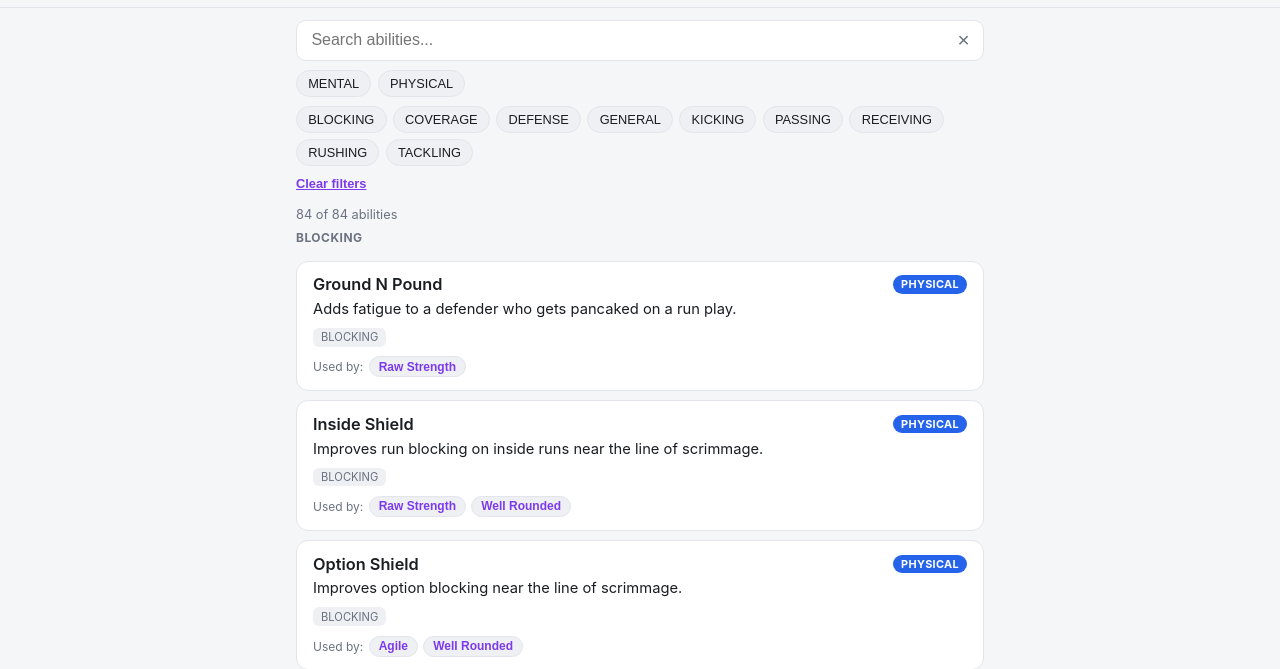
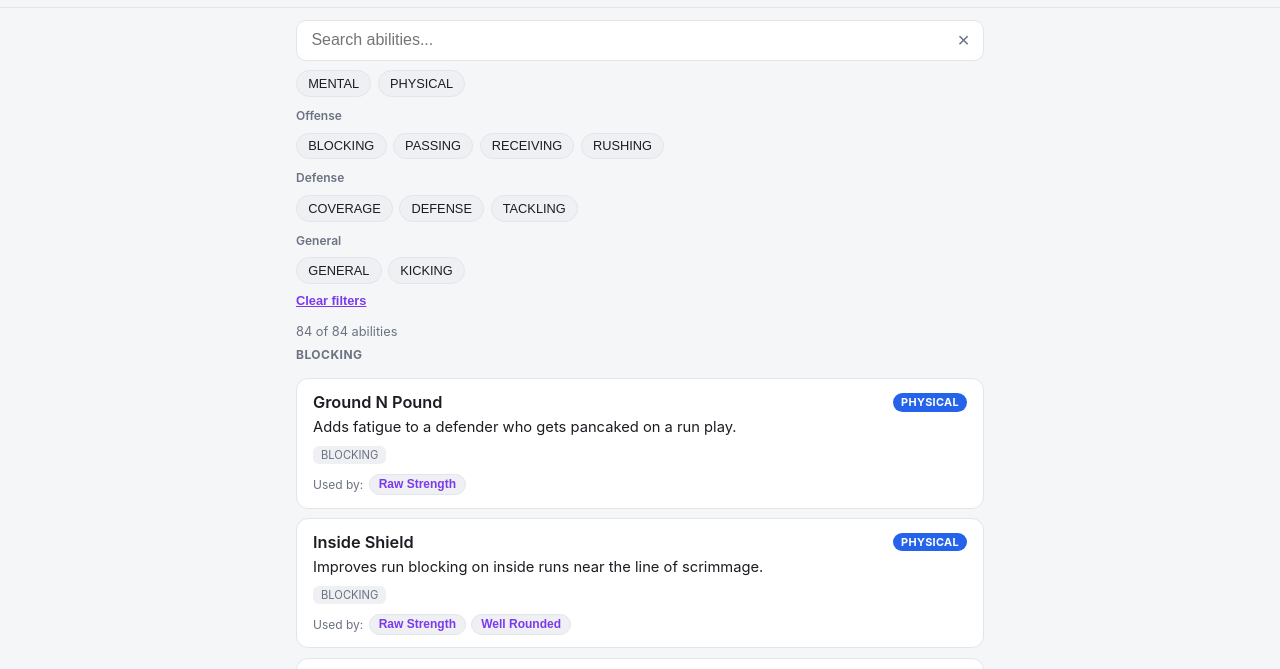
Before and after one commit to bubbamcgraw/cfb-assistant, a website with bundled scripts: page index.html in a window 1280 px wide. Shown: the part 97-766 px from the top of the page. Built offline with nearby package versions, Linux system fonts and the light colour scheme.

Commit message:
Cleanup UI

```diff
--- a/index.html
+++ b/index.html
@@ -33,7 +33,12 @@
         <button class="search-clear" id="ability-search-clear" aria-label="Clear search">&times;</button>
       </div>
       <div class="filter-row" id="type-filters"></div>
-      <div class="filter-row" id="tag-filters"></div>
+      <div class="filter-label">Offense</div>
+      <div class="filter-row" id="tag-filters-offense"></div>
+      <div class="filter-label">Defense</div>
+      <div class="filter-row" id="tag-filters-defense"></div>
+      <div class="filter-label">General</div>
+      <div class="filter-row" id="tag-filters-general"></div>
       <button class="clear-filters-btn" id="ability-clear-filters">Clear filters</button>
     </div>
     <div id="ability-results-count" class="results-count"></div>
@@ -46,7 +51,12 @@
         <input id="archetype-search" type="search" placeholder="Search archetypes..." autocomplete="off">
         <button class="search-clear" id="archetype-search-clear" aria-label="Clear search">&times;</button>
       </div>
-      <div class="filter-row" id="position-filters"></div>
+      <div class="filter-label">Offense</div>
+      <div class="filter-row" id="position-filters-offense"></div>
+      <div class="filter-label">Defense</div>
+      <div class="filter-row" id="position-filters-defense"></div>
+      <div class="filter-label">Special Teams</div>
+      <div class="filter-row" id="position-filters-special"></div>
       <button class="clear-filters-btn" id="archetype-clear-filters">Clear filters</button>
     </div>
     <div id="archetype-results-count" class="results-count"></div>
@@ -60,9 +70,10 @@
         <button class="search-clear" id="scheme-search-clear" aria-label="Clear search">&times;</button>
       </div>
       <div class="filter-label">What do you want to run?</div>
-      <div class="filter-row" id="intent-filters"></div>
-      <div class="filter-row" id="side-filters"></div>
-      <div class="filter-row" id="scheme-position-filters"></div>
+      <div class="filter-label">Offense</div>
+      <div class="filter-row" id="intent-filters-offense"></div>
+      <div class="filter-label">Defense</div>
+      <div class="filter-row" id="intent-filters-defense"></div>
       <button class="clear-filters-btn" id="scheme-clear-filters">Clear filters</button>
     </div>
     <div id="scheme-results-count" class="results-count"></div>
--- a/src/app.ts
+++ b/src/app.ts
@@ -39,24 +39,48 @@ interface Scheme {
 
 interface SchemeIntent {
   label: string;
+  side: Side;
   tags: string[];
 }
 
 const SCHEME_INTENTS: SchemeIntent[] = [
-  { label: "Air it out", tags: ["pass-heavy"] },
-  { label: "Balanced, do-everything", tags: ["balanced", "flexible"] },
-  { label: "Get after the passer", tags: ["pass-rush"] },
-  { label: "Go fast (tempo)", tags: ["tempo"] },
-  { label: "Lock down the pass", tags: ["coverage-heavy"] },
-  { label: "Match up vs. spread", tags: ["nickel-heavy"] },
-  { label: "Pound the ball", tags: ["run-heavy", "power"] },
-  { label: "Run the option", tags: ["option"] },
-  { label: "Spread it out", tags: ["spread-formation"] },
-  { label: "Stop the run", tags: ["run-stopping"] },
+  { label: "Air it out", side: "OFFENSE", tags: ["pass-heavy"] },
+  { label: "Balanced, do-everything", side: "OFFENSE", tags: ["balanced", "flexible"] },
+  { label: "Go fast (tempo)", side: "OFFENSE", tags: ["tempo"] },
+  { label: "Pound the ball", side: "OFFENSE", tags: ["run-heavy", "power"] },
+  { label: "Run the option", side: "OFFENSE", tags: ["option"] },
+  { label: "Spread it out", side: "OFFENSE", tags: ["spread-formation"] },
+  { label: "Get after the passer", side: "DEFENSE", tags: ["pass-rush"] },
+  { label: "Lock down the pass", side: "DEFENSE", tags: ["coverage-heavy"] },
+  { label: "Match up vs. spread", side: "DEFENSE", tags: ["nickel-heavy"] },
+  { label: "Stop the run", side: "DEFENSE", tags: ["run-stopping"] },
 ];
 
 const THEME_ICONS: Record<ThemeMode, string> = { auto: "◐", light: "☀", dark: "☾" };
 const THEME_ORDER: ThemeMode[] = ["auto", "light", "dark"];
+
+// Position/tag groupings used to split filter chips into OFFENSE / DEFENSE / (SPECIAL TEAMS | GENERAL) sections.
+const OFFENSE_POSITIONS = new Set(["QB", "RB", "FB", "WR", "TE", "OT", "OG", "C"]);
+const DEFENSE_POSITIONS = new Set(["LEDGE", "DT", "REDGE", "SAM", "MIKE", "WILL", "CB", "FS", "SS"]);
+
+type PositionGroup = "OFFENSE" | "DEFENSE" | "SPECIAL TEAMS";
+
+function positionGroup(position: string): PositionGroup {
+  if (OFFENSE_POSITIONS.has(position)) return "OFFENSE";
+  if (DEFENSE_POSITIONS.has(position)) return "DEFENSE";
+  return "SPECIAL TEAMS";
+}
+
+const OFFENSE_TAGS = new Set(["PASSING", "RUSHING", "RECEIVING", "BLOCKING"]);
+const DEFENSE_TAGS = new Set(["DEFENSE", "COVERAGE", "TACKLING"]);
+
+type TagGroup = "OFFENSE" | "DEFENSE" | "GENERAL";
+
+function tagGroup(tag: string): TagGroup {
+  if (OFFENSE_TAGS.has(tag)) return "OFFENSE";
+  if (DEFENSE_TAGS.has(tag)) return "DEFENSE";
+  return "GENERAL";
+}
 
 const STORAGE_KEY = "cfb-companion-state-v1";
 
@@ -65,7 +89,7 @@ interface PersistedState {
   theme: ThemeMode;
   abilities: { type: AbilityType | null; tag: string | null; search: string };
   archetypes: { position: string | null; search: string };
-  schemes: { side: Side | null; position: string | null; intentLabel: string | null; search: string };
+  schemes: { intentLabel: string | null; search: string };
 }
 
 function loadPersisted(): PersistedState | null {
@@ -99,8 +123,6 @@ let activeTag: string | null = null;
 let activePosition: string | null = null;
 let expandedAbilities = new Set<string>();
 
-let activeSide: Side | null = null;
-let activeSchemePosition: string | null = null;
 let activeIntent: SchemeIntent | null = null;
 let expandedSchemeArchetypes = new Set<string>();
 let expandedSlots = new Set<string>();
@@ -115,23 +137,26 @@ const abilitySearchInput = document.getElementById("ability-search") as HTMLInpu
 const abilitySearchClear = document.getElementById("ability-search-clear") as HTMLButtonElement;
 const abilityClearFilters = document.getElementById("ability-clear-filters") as HTMLButtonElement;
 const typeFiltersEl = document.getElementById("type-filters") as HTMLDivElement;
-const tagFiltersEl = document.getElementById("tag-filters") as HTMLDivElement;
+const tagFiltersOffenseEl = document.getElementById("tag-filters-offense") as HTMLDivElement;
+const tagFiltersDefenseEl = document.getElementById("tag-filters-defense") as HTMLDivElement;
+const tagFiltersGeneralEl = document.getElementById("tag-filters-general") as HTMLDivElement;
 const abilityListEl = document.getElementById("ability-list") as HTMLDivElement;
 const abilityCountEl = document.getElementById("ability-results-count") as HTMLDivElement;
 
 const archetypeSearchInput = document.getElementById("archetype-search") as HTMLInputElement;
 const archetypeSearchClear = document.getElementById("archetype-search-clear") as HTMLButtonElement;
 const archetypeClearFilters = document.getElementById("archetype-clear-filters") as HTMLButtonElement;
-const positionFiltersEl = document.getElementById("position-filters") as HTMLDivElement;
+const positionFiltersOffenseEl = document.getElementById("position-filters-offense") as HTMLDivElement;
+const positionFiltersDefenseEl = document.getElementById("position-filters-defense") as HTMLDivElement;
+const positionFiltersSpecialEl = document.getElementById("position-filters-special") as HTMLDivElement;
 const archetypeListEl = document.getElementById("archetype-list") as HTMLDivElement;
 const archetypeCountEl = document.getElementById("archetype-results-count") as HTMLDivElement;
 
 const schemeSearchInput = document.getElementById("scheme-search") as HTMLInputElement;
 const schemeSearchClear = document.getElementById("scheme-search-clear") as HTMLButtonElement;
 const schemeClearFilters = document.getElementById("scheme-clear-filters") as HTMLButtonElement;
-const intentFiltersEl = document.getElementById("intent-filters") as HTMLDivElement;
-const sideFiltersEl = document.getElementById("side-filters") as HTMLDivElement;
-const schemePositionFiltersEl = document.getElementById("scheme-position-filters") as HTMLDivElement;
+const intentFiltersOffenseEl = document.getElementById("intent-filters-offense") as HTMLDivElement;
+const intentFiltersDefenseEl = document.getElementById("intent-filters-defense") as HTMLDivElement;
 const schemeListEl = document.getElementById("scheme-list") as HTMLDivElement;
 const schemeCountEl = document.getElementById("scheme-results-count") as HTMLDivElement;
 
@@ -202,8 +227,6 @@ function renderAll(): void {
   renderArchetypes();
 
   renderIntentFilters();
-  renderSideFilters();
-  renderSchemePositionFilters();
   renderSchemes();
 }
 
@@ -263,8 +286,6 @@ function saveState(): void {
     abilities: { type: activeType, tag: activeTag, search: abilitySearchInput.value },
     archetypes: { position: activePosition, search: archetypeSearchInput.value },
     schemes: {
-      side: activeSide,
-      position: activeSchemePosition,
       intentLabel: activeIntent ? activeIntent.label : null,
       search: schemeSearchInput.value,
     },
@@ -289,8 +310,6 @@ function restoreState(): void {
   activePosition = state.archetypes?.position ?? null;
   archetypeSearchInput.value = state.archetypes?.search ?? "";
 
-  activeSide = state.schemes?.side ?? null;
-  activeSchemePosition = state.schemes?.position ?? null;
   activeIntent = SCHEME_INTENTS.find((i) => i.label === state.schemes?.intentLabel) ?? null;
   schemeSearchInput.value = state.schemes?.search ?? "";
 }
@@ -314,13 +333,8 @@ function renderTypeFilters(): void {
   });
 }
 
-function renderTagFilters(): void {
-  const pool = activeType ? abilities.filter((a) => a.type === activeType) : abilities;
-  const tags = [...new Set(pool.flatMap((a) => a.tags || []))].sort();
-
-  if (activeTag && !tags.includes(activeTag)) activeTag = null;
-
-  tagFiltersEl.innerHTML = "";
+function renderTagFilterGroup(container: HTMLDivElement, tags: string[]): void {
+  container.innerHTML = "";
   tags.forEach((tag) => {
     const chip = document.createElement("button");
     chip.className = "chip";
@@ -331,8 +345,23 @@ function renderTagFilters(): void {
       saveState();
     });
     if (activeTag === tag) chip.classList.add("active");
-    tagFiltersEl.appendChild(chip);
+    container.appendChild(chip);
   });
+}
+
+function renderTagFilters(): void {
+  const pool = activeType ? abilities.filter((a) => a.type === activeType) : abilities;
+  const allTags = [...new Set(pool.flatMap((a) => a.tags || []))];
+
+  if (activeTag && !allTags.includes(activeTag)) activeTag = null;
+
+  const offenseTags = allTags.filter((t) => tagGroup(t) === "OFFENSE").sort();
+  const defenseTags = allTags.filter((t) => tagGroup(t) === "DEFENSE").sort();
+  const generalTags = allTags.filter((t) => tagGroup(t) === "GENERAL").sort();
+
+  renderTagFilterGroup(tagFiltersOffenseEl, offenseTags);
+  renderTagFilterGroup(tagFiltersDefenseEl, defenseTags);
+  renderTagFilterGroup(tagFiltersGeneralEl, generalTags);
 }
 
 function groupKeyForAbility(a: Ability): string {
@@ -431,9 +460,8 @@ abilityClearFilters.addEventListener("click", () => {
 
 // --- Archetypes view ---
 
-function renderPositionFilters(): void {
-  const positions = [...new Set(archetypes.flatMap((a) => a.positions))].sort();
-  positionFiltersEl.innerHTML = "";
+function renderPositionFilterGroup(container: HTMLDivElement, positions: string[]): void {
+  container.innerHTML = "";
   positions.forEach((position) => {
     const chip = document.createElement("button");
     chip.className = "chip";
@@ -444,8 +472,20 @@ function renderPositionFilters(): void {
       saveState();
     });
     if (activePosition === position) chip.classList.add("active");
-    positionFiltersEl.appendChild(chip);
+    container.appendChild(chip);
   });
+}
+
+function renderPositionFilters(): void {
+  const allPositions = [...new Set(archetypes.flatMap((a) => a.positions))];
+
+  const offensePositions = allPositions.filter((p) => positionGroup(p) === "OFFENSE").sort();
+  const defensePositions = allPositions.filter((p) => positionGroup(p) === "DEFENSE").sort();
+  const specialPositions = allPositions.filter((p) => positionGroup(p) === "SPECIAL TEAMS").sort();
+
+  renderPositionFilterGroup(positionFiltersOffenseEl, offensePositions);
+  renderPositionFilterGroup(positionFiltersDefenseEl, defensePositions);
+  renderPositionFilterGroup(positionFiltersSpecialEl, specialPositions);
 }
 
 function renderArchetypes(): void {
@@ -521,8 +561,6 @@ function renderArchetypes(): void {
   archetypeListEl.querySelectorAll<HTMLButtonElement>(".used-in-chip").forEach((chip) => {
     chip.addEventListener("click", () => {
       const schemeName = chip.dataset.scheme as string;
-      activeSide = null;
-      activeSchemePosition = null;
       activeIntent = null;
       schemeSearchInput.value = schemeName;
       switchView("schemes", false);
@@ -566,9 +604,9 @@ archetypeClearFilters.addEventListener("click", () => {
 
 // --- Schemes view ---
 
-function renderIntentFilters(): void {
-  intentFiltersEl.innerHTML = "";
-  SCHEME_INTENTS.forEach((intent) => {
+function renderIntentFilterGroup(container: HTMLDivElement, intents: SchemeIntent[]): void {
+  container.innerHTML = "";
+  intents.forEach((intent) => {
     const chip = document.createElement("button");
     chip.className = "chip";
     chip.textContent = intent.label;
@@ -578,54 +616,25 @@ function renderIntentFilters(): void {
       saveState();
     });
     if (activeIntent === intent) chip.classList.add("active");
-    intentFiltersEl.appendChild(chip);
+    container.appendChild(chip);
   });
 }
 
-function renderSideFilters(): void {
-  const sides = [...new Set(schemes.map((s) => s.side))].sort();
-  sideFiltersEl.innerHTML = "";
-  sides.forEach((side) => {
-    const chip = document.createElement("button");
-    chip.className = "chip";
-    chip.textContent = side;
-    chip.addEventListener("click", () => {
-      activeSide = activeSide === side ? null : side;
-      renderAll();
-      saveState();
-    });
-    if (activeSide === side) chip.classList.add("active");
-    sideFiltersEl.appendChild(chip);
-  });
-}
-
-function renderSchemePositionFilters(): void {
-  const pool = activeSide ? schemes.filter((s) => s.side === activeSide) : schemes;
-  const positions = [...new Set(pool.flatMap((s) => s.slots.map((slot) => slot.position)))].sort();
-
-  if (activeSchemePosition && !positions.includes(activeSchemePosition)) activeSchemePosition = null;
-
-  schemePositionFiltersEl.innerHTML = "";
-  positions.forEach((position) => {
-    const chip = document.createElement("button");
-    chip.className = "chip";
-    chip.textContent = position;
-    chip.addEventListener("click", () => {
-      activeSchemePosition = activeSchemePosition === position ? null : position;
-      renderAll();
-      saveState();
-    });
-    if (activeSchemePosition === position) chip.classList.add("active");
-    schemePositionFiltersEl.appendChild(chip);
-  });
+function renderIntentFilters(): void {
+  renderIntentFilterGroup(
+    intentFiltersOffenseEl,
+    SCHEME_INTENTS.filter((i) => i.side === "OFFENSE")
+  );
+  renderIntentFilterGroup(
+    intentFiltersDefenseEl,
+    SCHEME_INTENTS.filter((i) => i.side === "DEFENSE")
+  );
 }
 
 function renderSchemes(): void {
   const query = schemeSearchInput.value.trim().toLowerCase();
 
   const filtered = schemes.filter((s) => {
-    if (activeSide && s.side !== activeSide) return false;
-    if (activeSchemePosition && !s.slots.some((slot) => slot.position === activeSchemePosition)) return false;
     if (activeIntent && !s.tags.some((tag) => activeIntent!.tags.includes(tag))) return false;
     if (query) {
       const names = s.slots.map((slot) => slot.archetypes.map(archetypeRefName).join(" ")).join(" ");
@@ -643,11 +652,21 @@ function renderSchemes(): void {
     return;
   }
 
-  filtered.sort((a, b) => a.name.localeCompare(b.name));
+  const sideOrder: Record<Side, number> = { OFFENSE: 0, DEFENSE: 1 };
+  filtered.sort((a, b) => {
+    const sideCompare = sideOrder[a.side] - sideOrder[b.side];
+    return sideCompare !== 0 ? sideCompare : a.name.localeCompare(b.name);
+  });
+
+  let lastSide: Side | null = null;
 
   schemeListEl.innerHTML = filtered
-    .map(
-      (s, si) => `
+    .map((s, si) => {
+      const header = s.side !== lastSide ? `<div class="section-header">${escapeHtml(s.side)}</div>` : "";
+      lastSide = s.side;
+
+      return `
+    ${header}
     <div class="scheme-card">
       <div class="scheme-card-top">
         <div class="scheme-name">${highlightMatch(s.name, query)}</div>
@@ -655,8 +674,8 @@ function renderSchemes(): void {
       </div>
       <p class="scheme-desc">${highlightMatch(s.description, query)}</p>
       ${s.slots.map((slot, sli) => renderSchemeSlot(s.name, si, sli, slot)).join("")}
-    </div>`
-    )
+    </div>`;
+    })
     .join("");
 
   schemeListEl.querySelectorAll<HTMLButtonElement>(".archetype-chip").forEach((chip) => {
@@ -752,8 +771,6 @@ schemeSearchClear.addEventListener("click", () => {
 });
 
 schemeClearFilters.addEventListener("click", () => {
-  activeSide = null;
-  activeSchemePosition = null;
   activeIntent = null;
   schemeSearchInput.value = "";
   renderAll();
```
